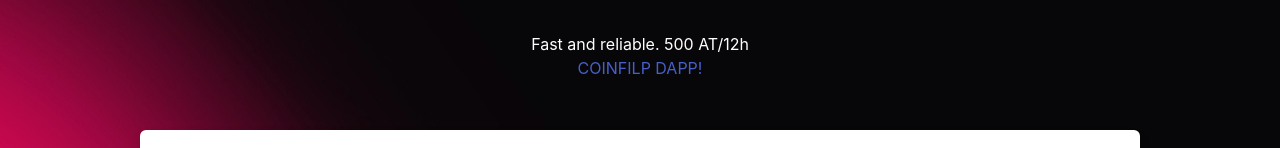
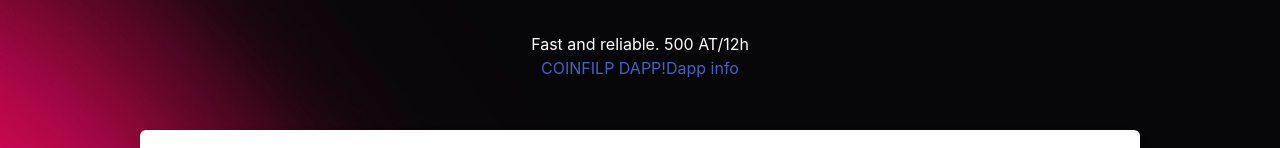
Before and after one commit to Asif2902/tokenfaucet, a React (Create React App) app in the folder faucet-ui/: page / in a window 1280 px wide. Shown: the part 198-346 px from the top of the page. Built offline with nearby package versions, Linux system fonts and the light colour scheme.

Commit message:
Update App.js

```diff
--- a/faucet-ui/src/App.js
+++ b/faucet-ui/src/App.js
@@ -148,7 +148,10 @@
             <h1 className="title is-1">Faucet</h1>
             <p>Fast and reliable. 500 AT/12h</p>
             <a href="https://test.everypunks.xyz">COINFILP DAPP!</a>
-            <div className="mt-5">
+            <a href="https://everypunks.xyz">Dapp info</a>
+
+                  <div className="mt-5">
+
               {withdrawError && (
                 <div className="withdraw-error">{withdrawError}</div>
               )}
```
